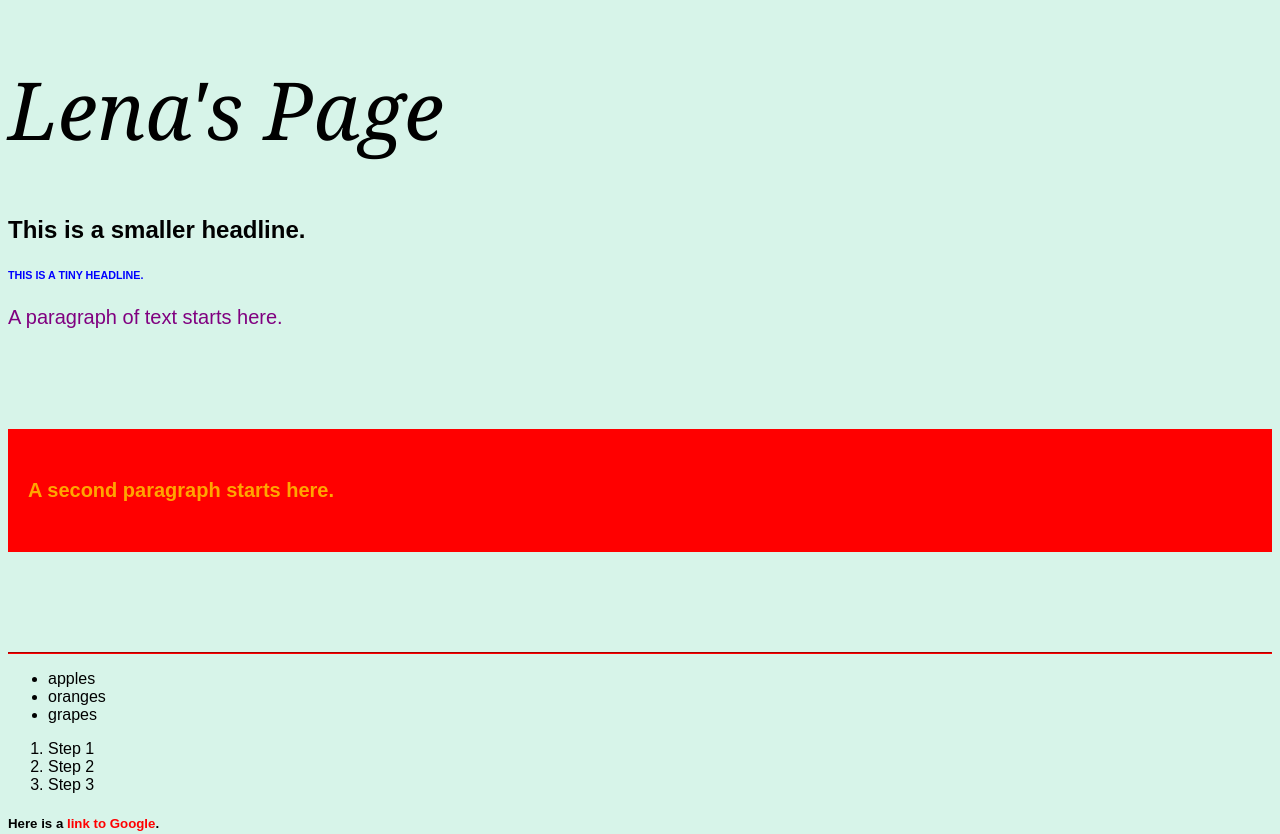
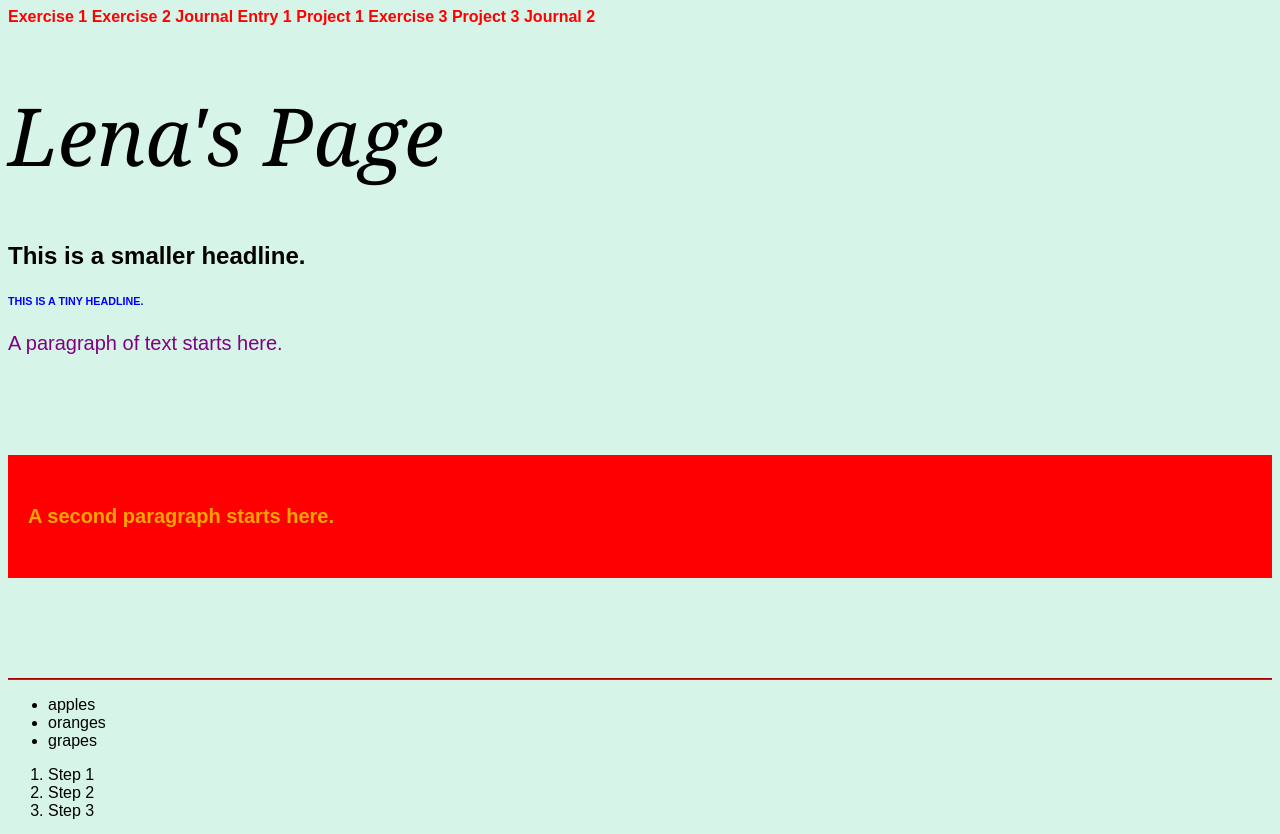
Before and after one commit to lweinkauf/web-class, a plain HTML site: page index.html in a window 1280 px wide. Shown: the top 834 px of the page. Drawn offline with Linux system fonts and the light colour scheme.

Commit message:
Update index.html

```diff
--- a/index.html
+++ b/index.html
@@ -8,6 +8,16 @@
 
 
 <body>
+<div class="navigation">
+    <a href="index.html">Exercise 1</a>
+    <a href="https://lweinkauf.github.io/web-class/exercise2/">Exercise 2</a>
+    <a href="https://lweinkauf.github.io/web-class/journalentry1/">Journal Entry 1</a>
+    <a href="https://lweinkauf.github.io/web-class/project1/">Project 1</a>
+    <a href="https://lweinkauf.github.io/web-class/exercise3/">Exercise 3</a>
+    <a href="https://lweinkauf.github.io/web-class/project3story/">Project 3</a>
+    <a href="https://lweinkauf.github.io/web-class/journalentry2/">Journal 2</a>
+</div>
+
     <h1>Lena's Page</h1>
     <h2>This is a smaller headline.</h2>
     <h6> This is a tiny headline.</h6>
```
